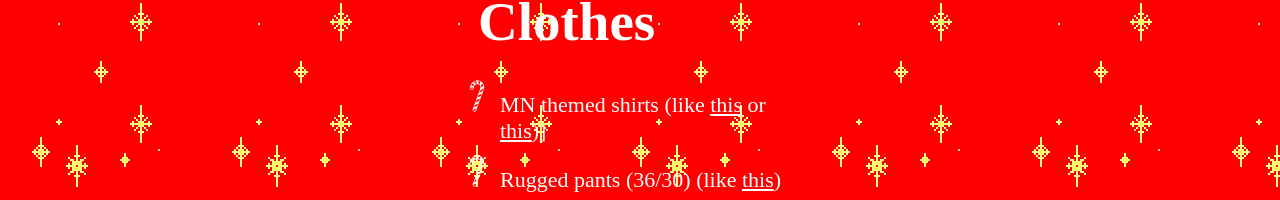
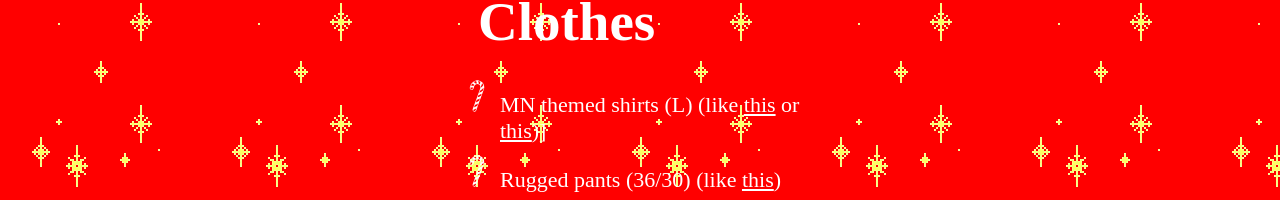
Before and after one commit to spencewood/tylerswishlist, a Next.js app: page / in a window 1280 px wide. Shown: the part 471-671 px from the top of the page. Built offline with nearby package versions, Linux system fonts and the light colour scheme; a web font is replaced by a local one.

Commit message:
Add size for shirt

```diff
--- a/components/list.js
+++ b/components/list.js
@@ -25,7 +25,7 @@ const List = () => (
       <h2>Clothes</h2>
       <ul>
         <li>
-          MN themed shirts (like{" "}
+          MN themed shirts (L) (like{" "}
           <a
             href="https://www.sotaclothing.com/collections/mens-unisex/products/wood-lake-unisex-tee"
             target="_blank"
```
